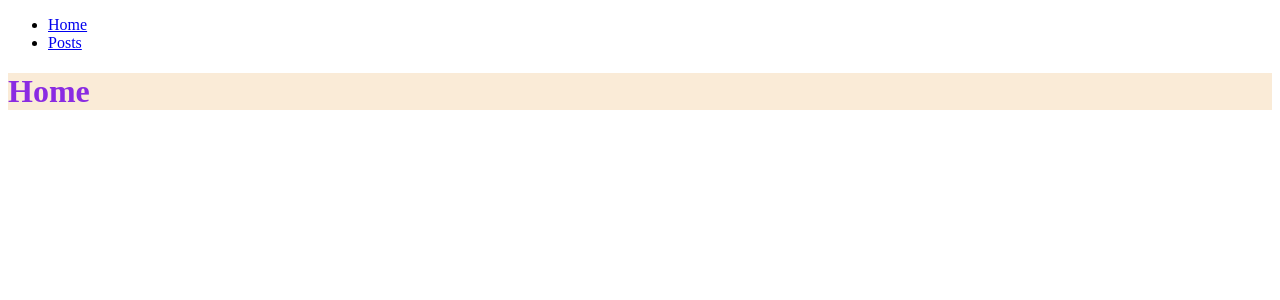
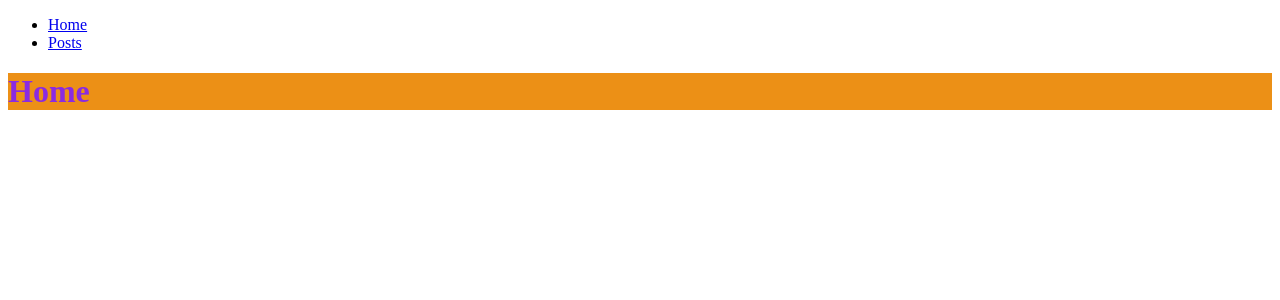
Before and after one commit to seva32/react-server-webpack4up, a React app: page / in a window 1280 px wide. Shown: the top 300 px of the page. Built offline with nearby package versions, Linux system fonts and the light colour scheme.

Commit message:
closes #12

```diff
--- a/src/common/Home/home.css
+++ b/src/common/Home/home.css
@@ -1,4 +1,4 @@
 h1 {
   color: blueviolet;
-  background-color: antiquewhite;
+  background-color: rgb(236, 144, 22);
 }
```
